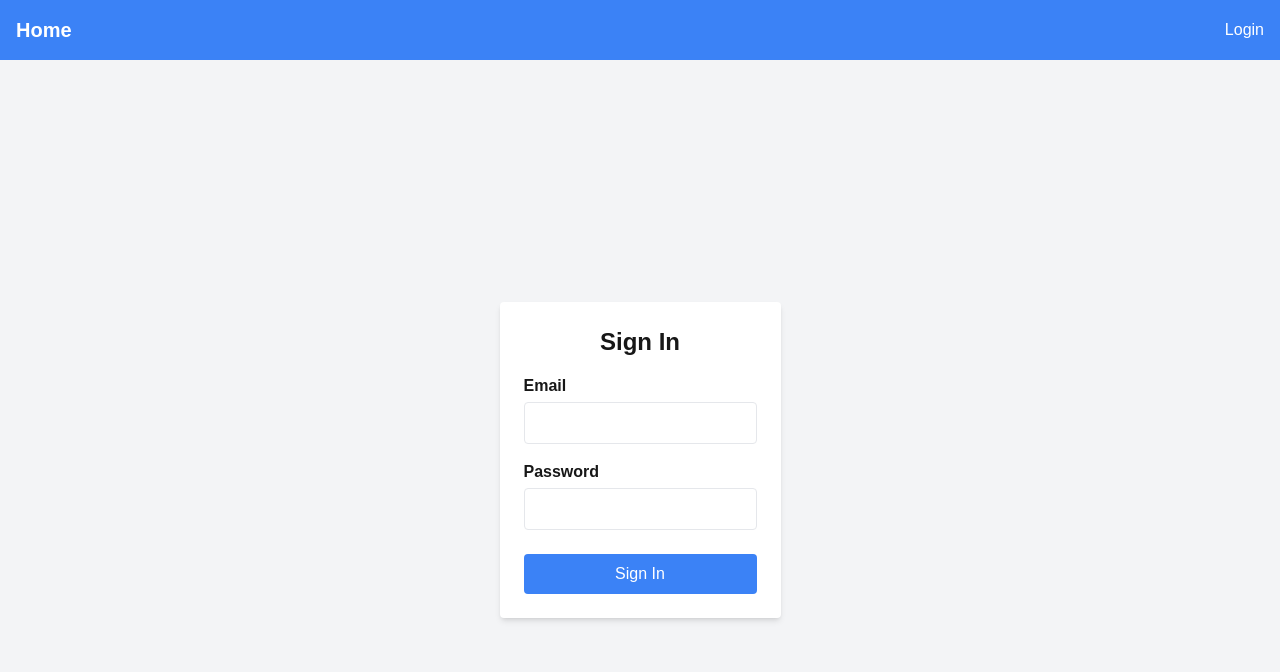
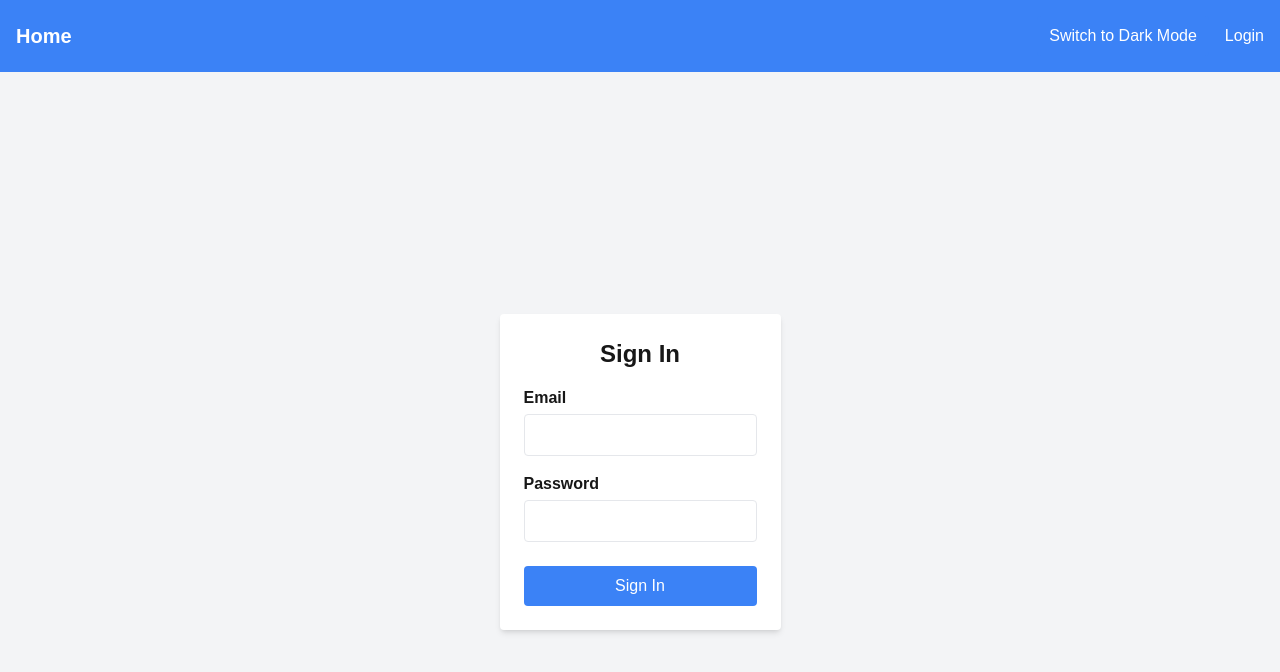
Before and after one commit to AGasco/dashboard-graphs, a Next.js app: page /login in a window 1280 px wide. Shown: the top 672 px of the page. Built offline with nearby package versions, Linux system fonts and the light colour scheme; no server answers.

Commit message:
Implemented Switch theme button in navbar + integrated theme with app

```diff
--- a/app/layout.tsx
+++ b/app/layout.tsx
@@ -1,8 +1,8 @@
+import { Navbar, NextAuthProvider } from '@/components';
+import { ThemeProvider } from '@/contexts';
 import type { Metadata } from 'next';
 import localFont from 'next/font/local';
 import './globals.css';
-import { Navbar } from '@/components';
-import { NextAuthProvider } from '@/components';
 
 const geistSans = localFont({
   src: './fonts/GeistVF.woff',
@@ -31,8 +31,10 @@ export default function RootLayout({
         className={`${geistSans.variable} ${geistMono.variable} antialiased`}
       >
         <NextAuthProvider>
-          <Navbar />
-          {children}
+          <ThemeProvider>
+            <Navbar />
+            {children}
+          </ThemeProvider>
         </NextAuthProvider>
       </body>
     </html>
--- a/components/Navbar.tsx
+++ b/components/Navbar.tsx
@@ -1,17 +1,23 @@
 'use client';
 import { Button } from '@/components';
+import { useTheme } from '@/contexts';
+import { THEME_LIGHT } from 'consts/strings';
 import { signOut, useSession } from 'next-auth/react';
 import Link from 'next/link';
 
 const Navbar = () => {
   const { data: session } = useSession();
+  const { theme, toggleTheme } = useTheme();
 
   return (
     <nav className="flex items-center justify-between p-4 bg-blue-500">
       <Link href="/" className="text-xl font-bold text-white">
         Home
       </Link>
-      <div>
+      <div className="flex items-center space-x-4">
+        <Button onClick={toggleTheme}>
+          Switch to {theme === THEME_LIGHT ? 'Dark' : 'Light'} Mode
+        </Button>
         {session ? (
           <Button
             className="bg-red-500 hover:bg-red-600"
--- a/consts/strings.ts
+++ b/consts/strings.ts
@@ -1 +1,4 @@
 export const PROVIDER_CREDENTIALS = 'credentials';
+
+export const THEME_LIGHT = 'light';
+export const THEME_DARK = 'dark';
--- /dev/null
+++ b/contexts/index.ts
@@ -0,0 +1 @@
+export * from './ThemeProvider';
```
